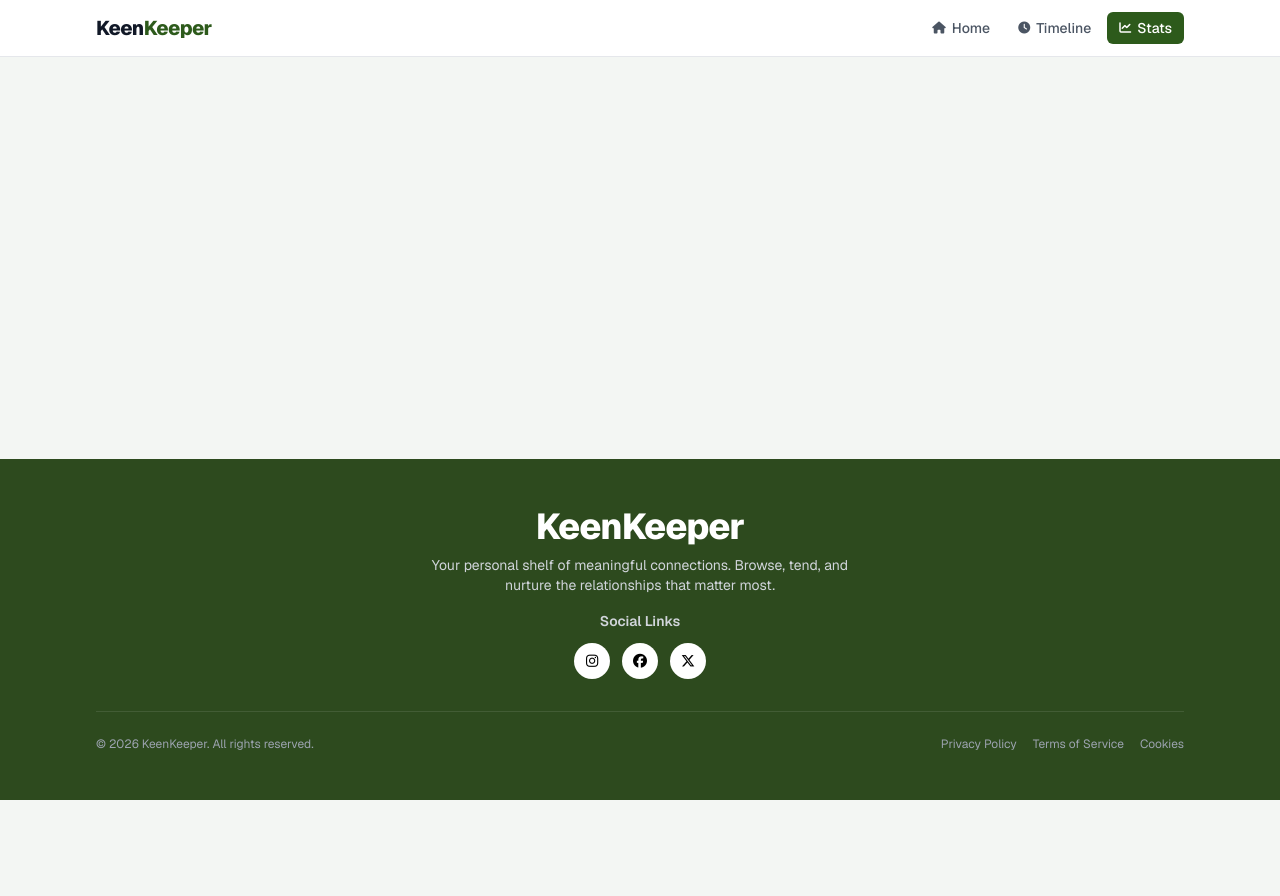
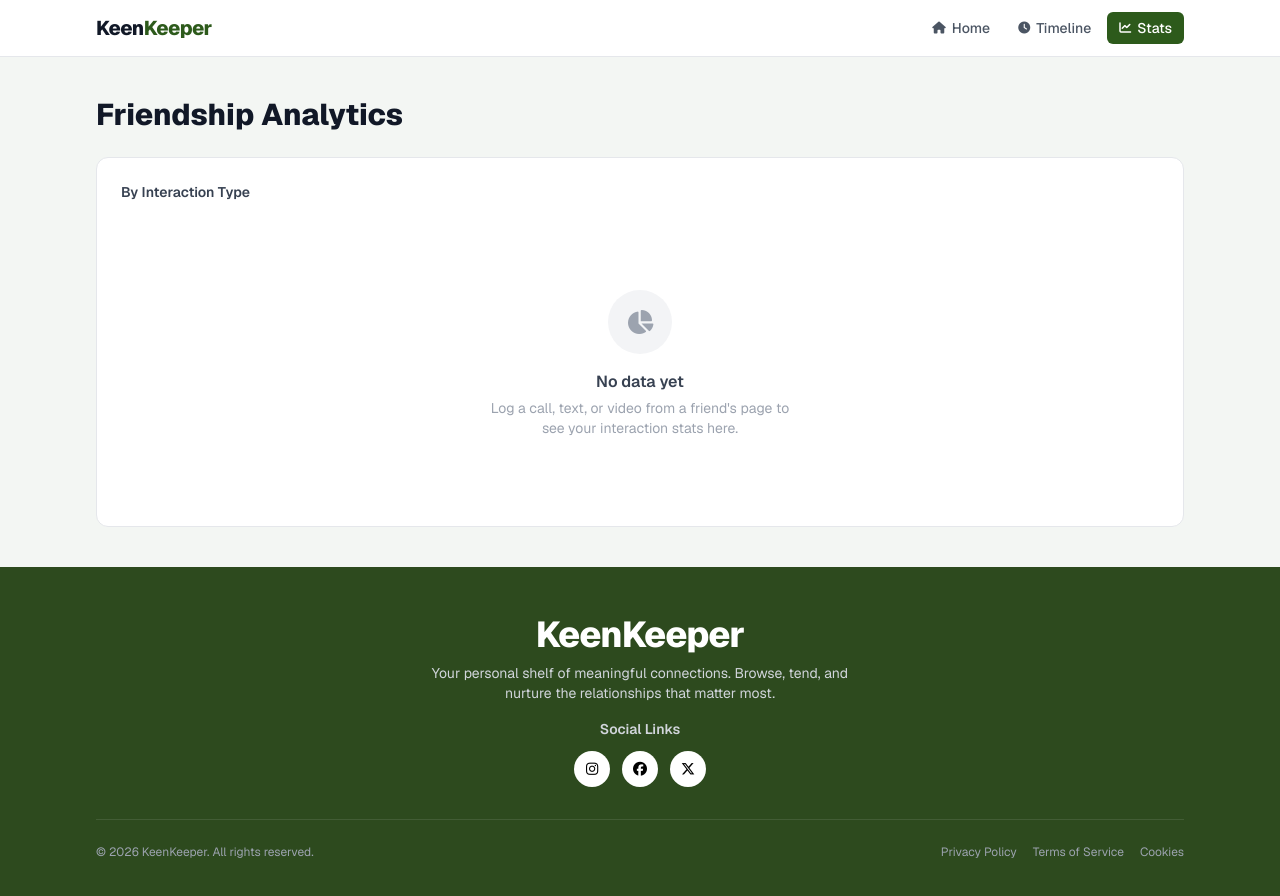
Before and after one commit to iMoloy/keen-keeper, a React (Vite) app: page /stats in a window 1280 px wide. Shown: the top 896 px of the page. Before the commit the page ends 800 px from the top, so only its background shows below. Built offline with nearby package versions, Linux system fonts and the light colour scheme.

Commit message:
Complete the Stats page

```diff
--- a/src/App.jsx
+++ b/src/App.jsx
@@ -5,6 +5,7 @@ import Navbar from "./components/Navbar";
 import Footer from "./components/Footer";
 import Home from "./pages/Home";
 import Timeline from "./pages/Timeline";
+import Stats from "./pages/Stats";
 
 export default function App() {
   return (
@@ -16,6 +17,7 @@ export default function App() {
             <Routes>
               <Route path="/" element={<Home />} />
               <Route path="/timeline" element={<Timeline />} />
+              <Route path="/stats" element={<Stats />} />
             </Routes>
           </div>
           <Footer />
--- /dev/null
+++ b/src/pages/Stats.jsx
@@ -0,0 +1,84 @@
+import React from "react";
+import { PieChart, Pie, Cell, Legend, Tooltip } from "recharts";
+import { useApp } from "../context/AppContext";
+
+const COLORS = ["#7c3aed", "#1e3d1a", "#22c55e"];
+
+export default function Stats() {
+  const { timeline } = useApp();
+
+  const counts = { Text: 0, Call: 0, Video: 0 };
+  timeline.forEach((t) => {
+    if (counts[t.type] !== undefined) counts[t.type]++;
+  });
+
+  const total = counts.Text + counts.Call + counts.Video;
+
+  const chartData = [
+    { name: "Text", value: counts.Text },
+    { name: "Call", value: counts.Call },
+    { name: "Video", value: counts.Video },
+  ].filter((d) => d.value > 0);
+
+  return (
+    <main className="max-w-6xl mx-auto px-4 sm:px-6 lg:px-8 py-10">
+      <h1 className="text-3xl font-extrabold text-gray-900 mb-6">
+        Friendship Analytics
+      </h1>
+
+      <div className="bg-white rounded-xl border border-gray-200 p-6 flex flex-col items-center">
+        <h2 className="text-sm font-semibold text-gray-700 mb-6 self-start">
+          By Interaction Type
+        </h2>
+
+        {total === 0 ? (
+          <div className="flex flex-col items-center justify-center py-16 text-center">
+            <div className="w-16 h-16 bg-gray-100 rounded-full flex items-center justify-center mb-4">
+              <i className="fa-solid fa-chart-pie text-gray-400 text-2xl"></i>
+            </div>
+            <h3 className="text-base font-semibold text-gray-700 mb-1">
+              No data yet
+            </h3>
+            <p className="text-sm text-gray-400 max-w-xs">
+              Log a call, text, or video from a friend's page to see your
+              interaction stats here.
+            </p>
+          </div>
+        ) : (
+          <PieChart width={400} height={350}>
+            <Pie
+              data={chartData}
+              cx={200}
+              cy={160}
+              innerRadius={80}
+              outerRadius={130}
+              paddingAngle={4}
+              dataKey="value"
+            >
+              {chartData.map((entry, index) => (
+                <Cell key={entry.name} fill={COLORS[index % COLORS.length]} />
+              ))}
+            </Pie>
+            <Tooltip
+              formatter={(value, name) => [value, name]}
+              contentStyle={{
+                borderRadius: "8px",
+                border: "1px solid #e5e7eb",
+                fontSize: "12px",
+              }}
+            />
+            <Legend
+              iconType="circle"
+              iconSize={8}
+              formatter={(value) => (
+                <span style={{ fontSize: "13px", color: "#4b5563" }}>
+                  {value}
+                </span>
+              )}
+            />
+          </PieChart>
+        )}
+      </div>
+    </main>
+  );
+}
```
